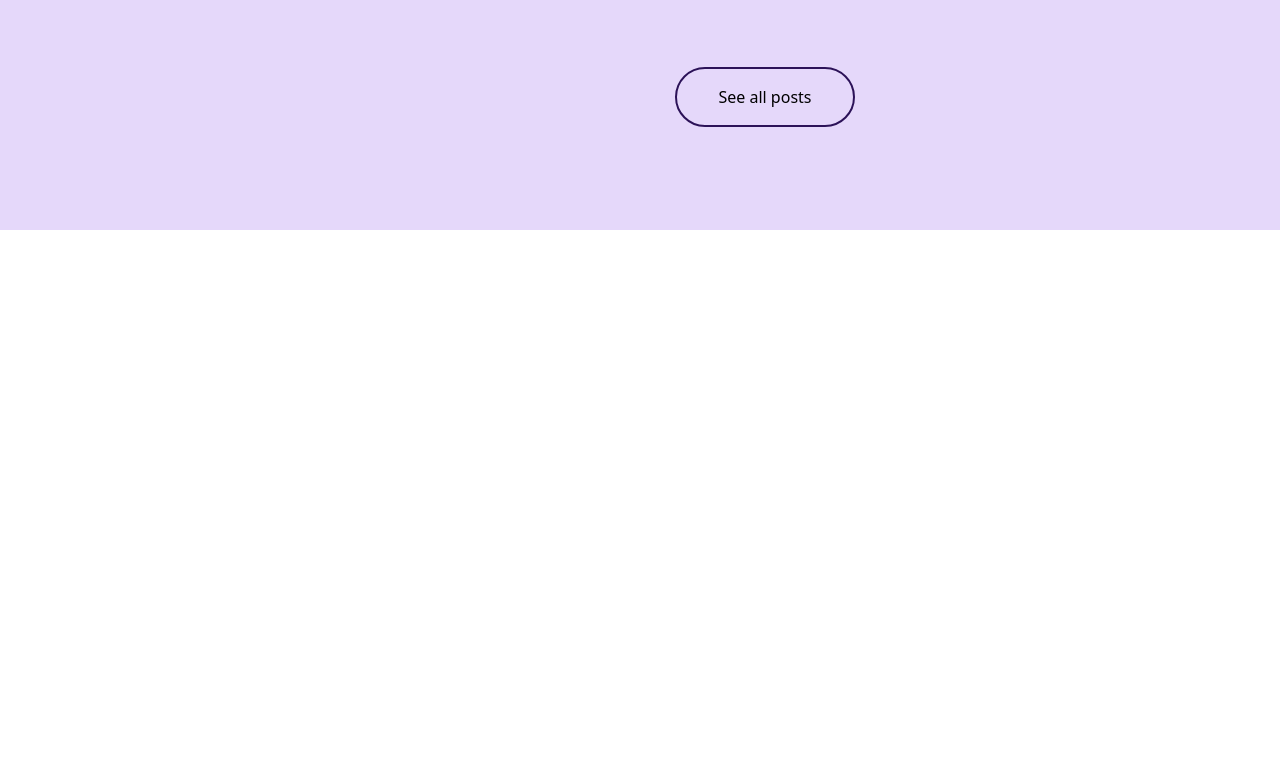
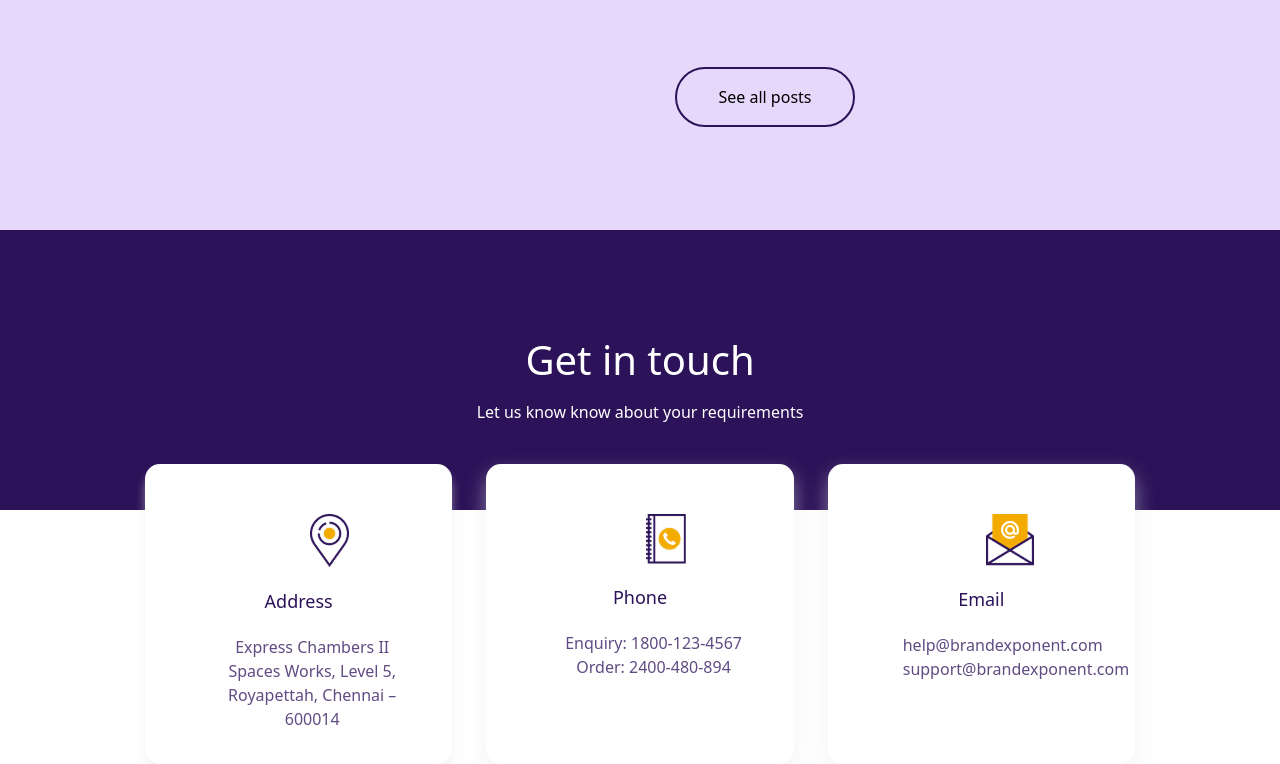
Before and after one commit to jumaevshahrom07/New-task2, a website: page src/index.html in a window 1280 px wide. Shown: the part 7620-8384 px from the top of the page. Before the commit the page ends 7850 px from the top, so only its background shows below. Drawn offline with nearby package versions, Linux system fonts and the light colour scheme; files that its build step writes are made by us from their sources.

Commit message:
header14

```diff
--- a/src/index.html
+++ b/src/index.html
@@ -522,20 +522,53 @@
             <div class="h-[470px] bg-white w-[30%]">
                 <img src="./photo/photo25.png" alt="">
                 <p class="text-center text-[#604B83] mt-[30px]">Reviews</p>
-                <p class="w-[60%] text-center text-[#2C1258] ml-[75px] text-[18px] mt-[20px]">The Art and Science behind Typography</p>
+                <p class="w-[60%] text-center text-[#2C1258] ml-[75px] text-[18px] mt-[20px]">The Art and Science behind
+                    Typography</p>
             </div>
             <div class="h-[470px] bg-white w-[30%]">
                 <img src="./photo/photo26.png" alt="">
-                <p class="text-center text-[#604B83] mt-[30px]">News  Reviews  Technology</p>
-                <p class="w-[70%] text-center text-[#2C1258] ml-[55px] text-[18px] mt-[20px]">When hobby, passion and profession one and the same</p>
+                <p class="text-center text-[#604B83] mt-[30px]">News Reviews Technology</p>
+                <p class="w-[70%] text-center text-[#2C1258] ml-[55px] text-[18px] mt-[20px]">When hobby, passion and
+                    profession one and the same</p>
             </div>
             <div class="h-[470px] bg-white w-[30%]">
                 <img src="./photo/photo27.png" alt="">
                 <p class="text-center text-[#604B83] mt-[30px]">Reviews Top Picks</p>
-                <p class="w-[70%] text-center text-[#2C1258] ml-[60px] text-[18px] mt-[20px]">5 tips to keep your customers happy By Spyro December 22, 2018</p>
+                <p class="w-[70%] text-center text-[#2C1258] ml-[60px] text-[18px] mt-[20px]">5 tips to keep your
+                    customers happy By Spyro December 22, 2018</p>
             </div>
         </div>
-        <button class="w-[180px] h-[60px] border-[2px] border-[#2C1258] rounded-[30px] ml-[675px] mt-[70px]">See all posts</button>
+        <button class="w-[180px] h-[60px] border-[2px] border-[#2C1258] rounded-[30px] ml-[675px] mt-[70px]">See all
+            posts</button>
+    </div>
+
+
+    <div class="w-[100%] h-[280px] bg-[#2C1258]">
+        <div class="pt-[100px] text-white text-center">
+            <p class="text-[40px]">Get in touch</p>
+            <p class="mt-[10px]">Let us know know about your requirements</p>
+        </div>
+        <div class="w-[80%] m-auto flex justify-around mt-[40px]">
+            <div
+                class="w-[30%] h-[300px] bg-white shadow-[0_10px_10px_rgba(229,231,235,0.5)] rounded-[15px] text-center pt-[50px]">
+                <img class="ml-[165px]" src="./photo/photo30.png" alt="">
+                <p class="text-[18px] text-[#2C1258] mt-[20px]">Address</p>
+                <p class="w-[60%] ml-[75px] text-[#604B83] mt-[20px]">Express Chambers II Spaces Works, Level 5,
+                    Royapettah, Chennai – 600014</p>
+            </div>
+            <div class="w-[30%] h-[300px] bg-white shadow-[0_10px_20px_rgba(229,231,235,0.5)] rounded-[15px] text-center pt-[50px]">
+                <img class="ml-[160px]" src="./photo/photo28.png" alt="">
+                <p class="text-[18px] text-[#2C1258] mt-[20px]">Phone</p>
+                <p class="w-[60%] ml-[75px] text-[#604B83] mt-[20px]">Enquiry: 1800-123-4567</p>
+                <p class="w-[60%] ml-[75px] text-[#604B83]">Order: 2400-480-894</p>
+            </div>
+            <div class="w-[30%] h-[300px] bg-white shadow-[0_10px_20px_rgba(229,231,235,0.5)] rounded-[15px] text-center pt-[50px]">
+                <img class="ml-[158px]" src="./photo/photo29.png" alt="">
+                <p class="text-[18px] text-[#2C1258] mt-[20px]">Email</p>
+                <p class="w-[60%] ml-[75px] text-[#604B83] mt-[20px]">help@brandexponent.com</p>
+                <p class="w-[60%] ml-[75px] text-[#604B83]">support@brandexponent.com</p>
+            </div>
+        </div>
     </div>
 </body>
 
```
Also changed, not shown: src/photo/photo28.png (added), src/photo/photo29.png (added), src/photo/photo30.png (added), src/photo/photo31.png (added).
